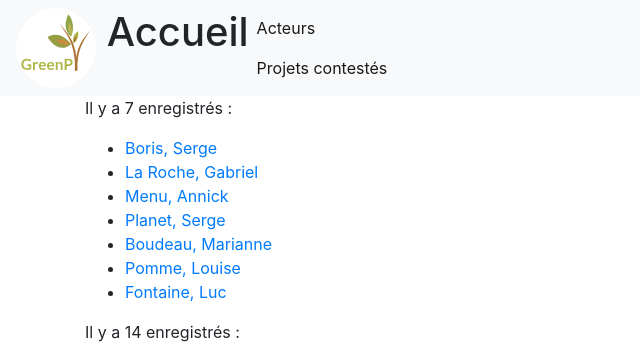
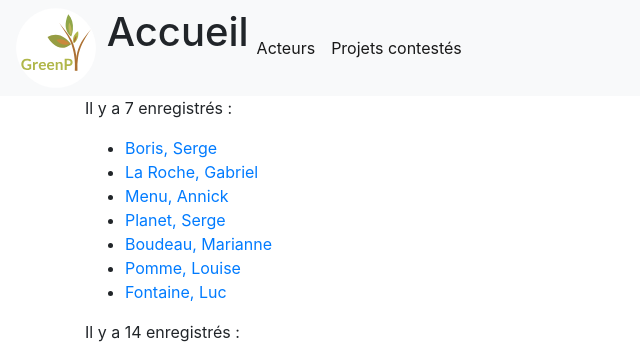
Before and after one commit to rayondemiel/GreenPy, a Flask app: page / in a window 1280 px wide. Shown: the top 361 px of the page, without its empty margins (0-640 px from the left). Run offline with Flask 2, Linux system fonts and the light colour scheme; data comes from the database, SQL or seed files in the repository; some libraries are stand-ins or nearby versions.

Commit message:
modif bootstrap

```diff
--- a/GreenPy/templates/conteneur.html
+++ b/GreenPy/templates/conteneur.html
@@ -19,6 +19,8 @@
                     <a href="#" class="nav-link">
                         Acteurs
                     </a>
+                </li>
+                <li class="nav-item active">
                     <a href="#" class="nav-link">
                         Projets contestés
                     </a>
```
